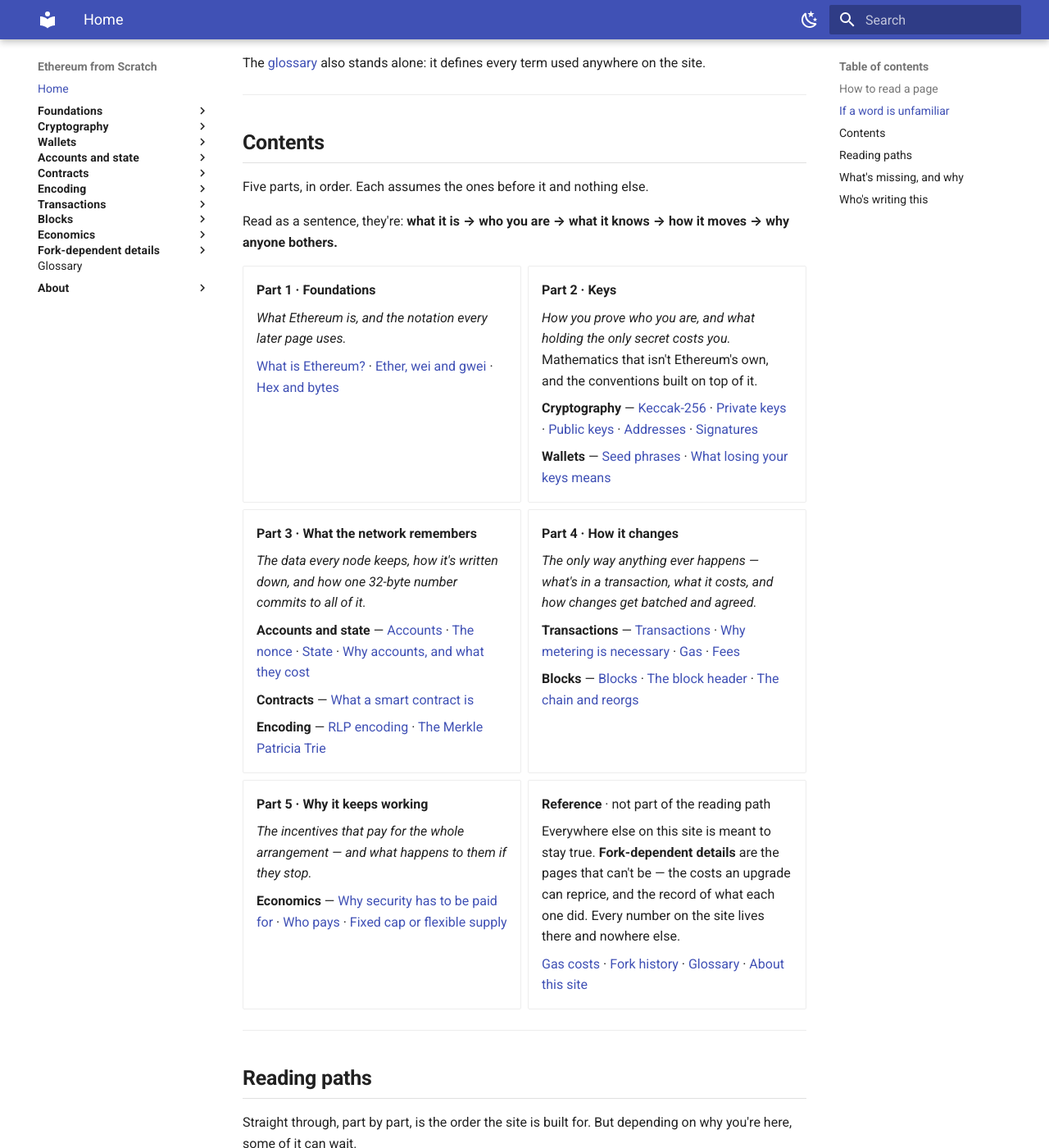
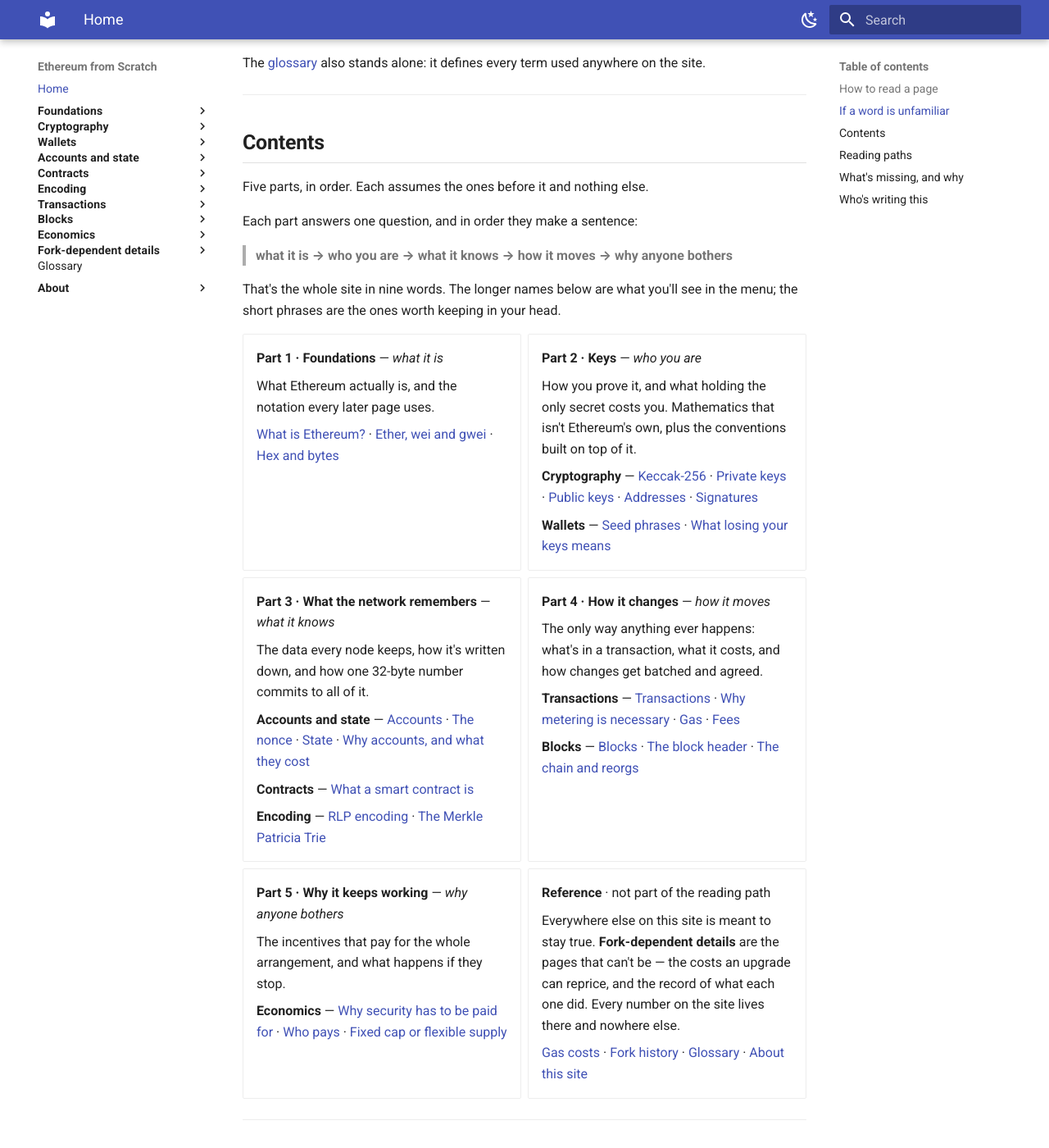
Before and after one commit to davide-stocco/ethereum-from-scratch, an MkDocs documentation site: the page built from docs/index.md, in a window 1280 px wide and 1400 px high, scrolled down 1402 px. Shown: the whole window at 82% size. Built offline with MkDocs 1.6.1 and Material for MkDocs 9.7.7, drawn with Linux system fonts in a browser that asks for light colours.

Commit message:
Pair each part with the question it answers
The spine sentence was sitting above the cards as a one-off observation
while the parts carried unrelated names. Now each part is labelled with
both: the concrete name, which is what appears in the menu and what
someone arriving from a search engine is looking for, and the short
phrase, which is what a reader can actually hold in their head.

Part 1 Foundations - what it is. Part 2 Keys - who you are. Part 3 What
the network remembers - what it knows. Part 4 How it changes - how it
moves. Part 5 Why it keeps working - why anyone bothers.

The sentence is now set as a quote with a line saying which half does
which job, since the two naming schemes sitting side by side would
otherwise look like indecision rather than a division of labour.

```diff
--- a/docs/index.md
+++ b/docs/index.md
@@ -44,27 +44,31 @@ The [glossary](glossary.md) also stands alone: it defines every term used anywhe
 
 Five parts, in order. Each assumes the ones before it and nothing else.
 
-Read as a sentence, they're: **what it is → who you are → what it knows → how it moves → why anyone bothers.**
+Each part answers one question, and in order they make a sentence:
+
+> **what it is → who you are → what it knows → how it moves → why anyone bothers**
+
+That's the whole site in nine words. The longer names below are what you'll see in the menu; the short phrases are the ones worth keeping in your head.
 
 <div class="grid cards" markdown>
 
-- **Part 1 · Foundations**
+- **Part 1 · Foundations** — *what it is*
 
-    *What Ethereum is, and the notation every later page uses.*
+    What Ethereum actually is, and the notation every later page uses.
 
     [What is Ethereum?](foundations/what-is-ethereum.md) · [Ether, wei and gwei](foundations/ether.md) · [Hex and bytes](foundations/hex-and-bytes.md)
 
-- **Part 2 · Keys**
+- **Part 2 · Keys** — *who you are*
 
-    *How you prove who you are, and what holding the only secret costs you.* Mathematics that isn't Ethereum's own, and the conventions built on top of it.
+    How you prove it, and what holding the only secret costs you. Mathematics that isn't Ethereum's own, plus the conventions built on top of it.
 
     **Cryptography** — [Keccak-256](crypto/keccak256.md) · [Private keys](crypto/private-keys.md) · [Public keys](crypto/public-keys.md) · [Addresses](crypto/addresses.md) · [Signatures](crypto/signatures.md)
 
     **Wallets** — [Seed phrases](wallets/seed-phrases.md) · [What losing your keys means](wallets/losing-your-keys.md)
 
-- **Part 3 · What the network remembers**
+- **Part 3 · What the network remembers** — *what it knows*
 
-    *The data every node keeps, how it's written down, and how one 32-byte number commits to all of it.*
+    The data every node keeps, how it's written down, and how one 32-byte number commits to all of it.
 
     **Accounts and state** — [Accounts](accounts/accounts.md) · [The nonce](accounts/nonce.md) · [State](accounts/state.md) · [Why accounts, and what they cost](accounts/why-accounts.md)
 
@@ -72,17 +76,17 @@ Read as a sentence, they're: **what it is → who you are → what it knows →
 
     **Encoding** — [RLP encoding](encoding/rlp.md) · [The Merkle Patricia Trie](encoding/merkle-patricia-trie.md)
 
-- **Part 4 · How it changes**
+- **Part 4 · How it changes** — *how it moves*
 
-    *The only way anything ever happens — what's in a transaction, what it costs, and how changes get batched and agreed.*
+    The only way anything ever happens: what's in a transaction, what it costs, and how changes get batched and agreed.
 
     **Transactions** — [Transactions](transactions/transactions.md) · [Why metering is necessary](transactions/why-metering.md) · [Gas](transactions/gas.md) · [Fees](transactions/fees.md)
 
     **Blocks** — [Blocks](blocks/blocks.md) · [The block header](blocks/block-header.md) · [The chain and reorgs](blocks/the-chain.md)
 
-- **Part 5 · Why it keeps working**
+- **Part 5 · Why it keeps working** — *why anyone bothers*
 
-    *The incentives that pay for the whole arrangement — and what happens to them if they stop.*
+    The incentives that pay for the whole arrangement, and what happens if they stop.
 
     **Economics** — [Why security has to be paid for](economics/security-budget.md) · [Who pays](economics/who-pays.md) · [Fixed cap or flexible supply](economics/supply-cap.md)
 
```
